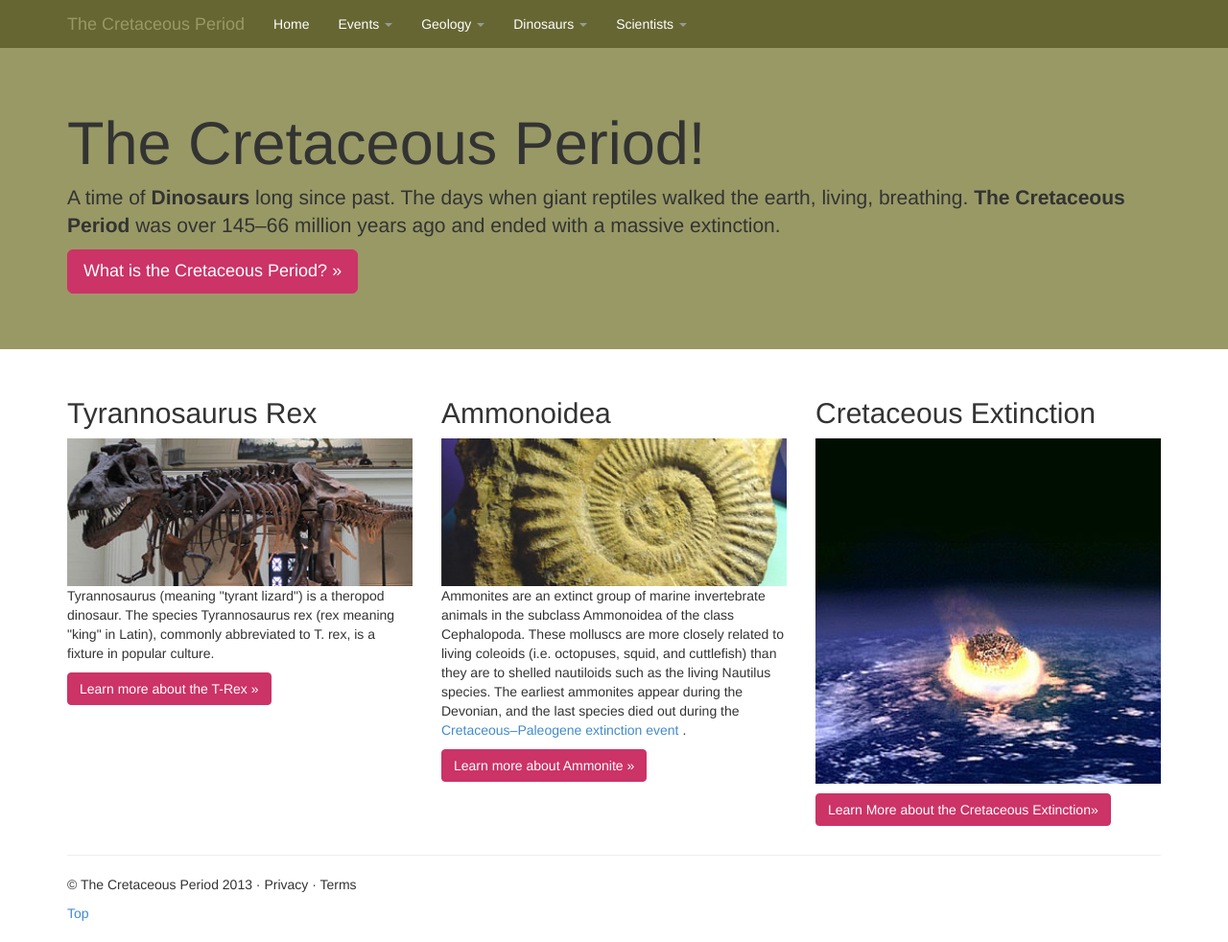
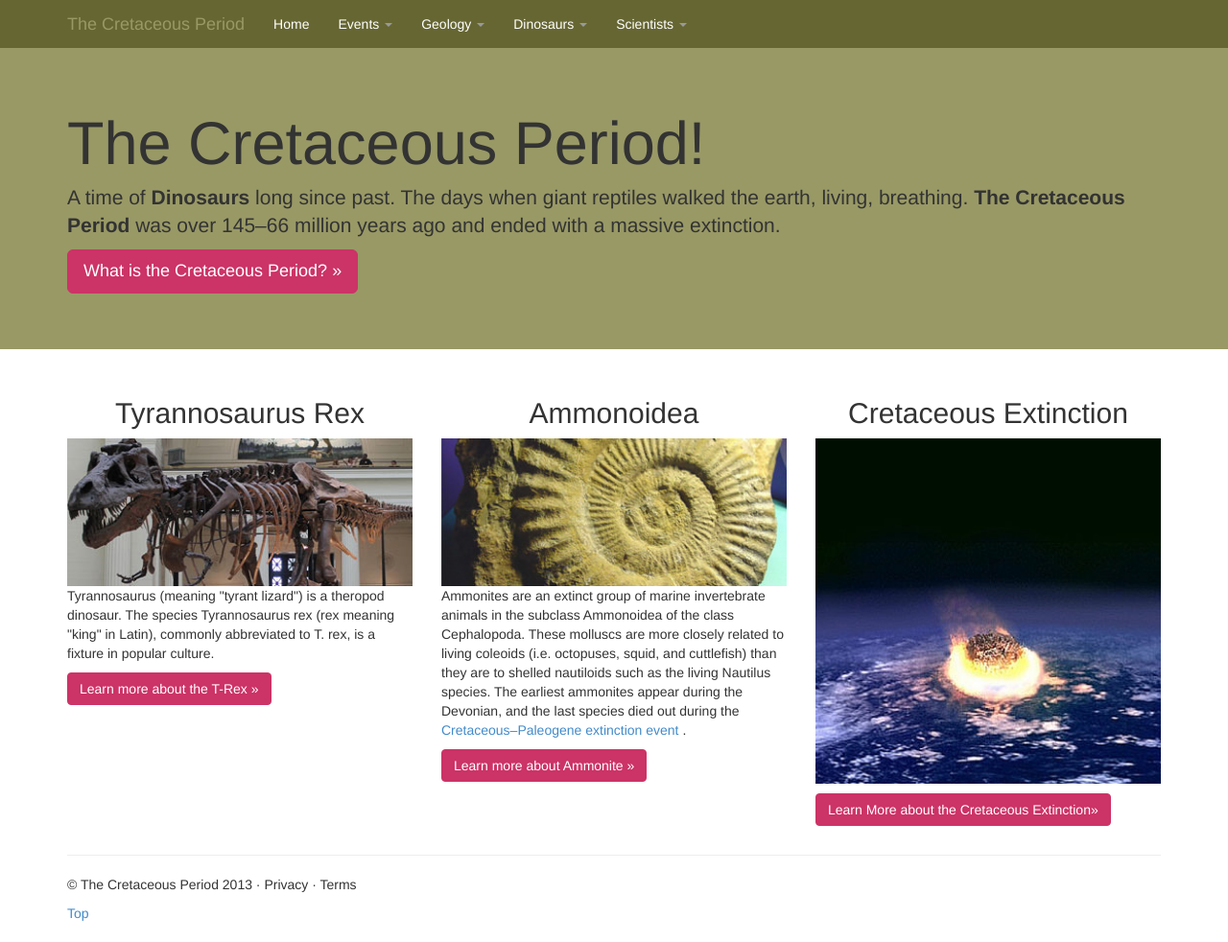
Before and after one commit to laurah1966/large-data-website, a Jekyll site: the page built from index.html, in a window 1280 px wide and 982 px high. Shown: the whole window at 96% size. Built offline with Jekyll 4.4.1, drawn with Linux system fonts in a browser that asks for light colours; some web fonts are replaced.

Commit message:
Edited 404 page.

```diff
--- a/css/common.css
+++ b/css/common.css
@@ -52,3 +52,21 @@ a:focus {
 	display: block;
 	width: 100%;
 }
+
+h2{
+	text-align:center;
+}
+
+h4{
+	font-size: 4 em;
+	font-weight: bold;
+	text-align:center;
+}
+
+@media (min-width: 992px) {
+
+.max{
+	width:50%;
+
+}
+}
```
Also changed, not shown: 404.html (+7 -0 lines), 404.svg (added).
